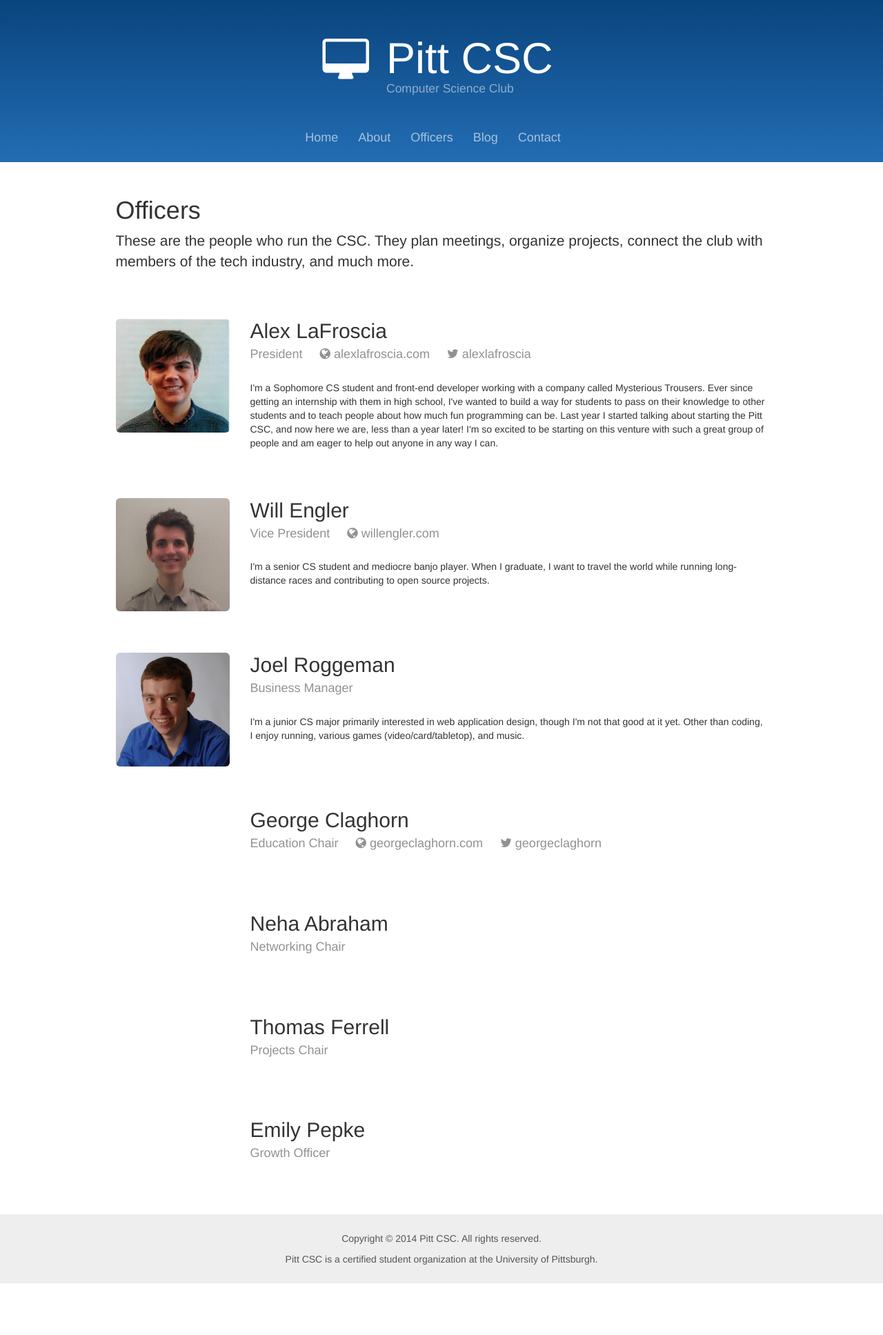
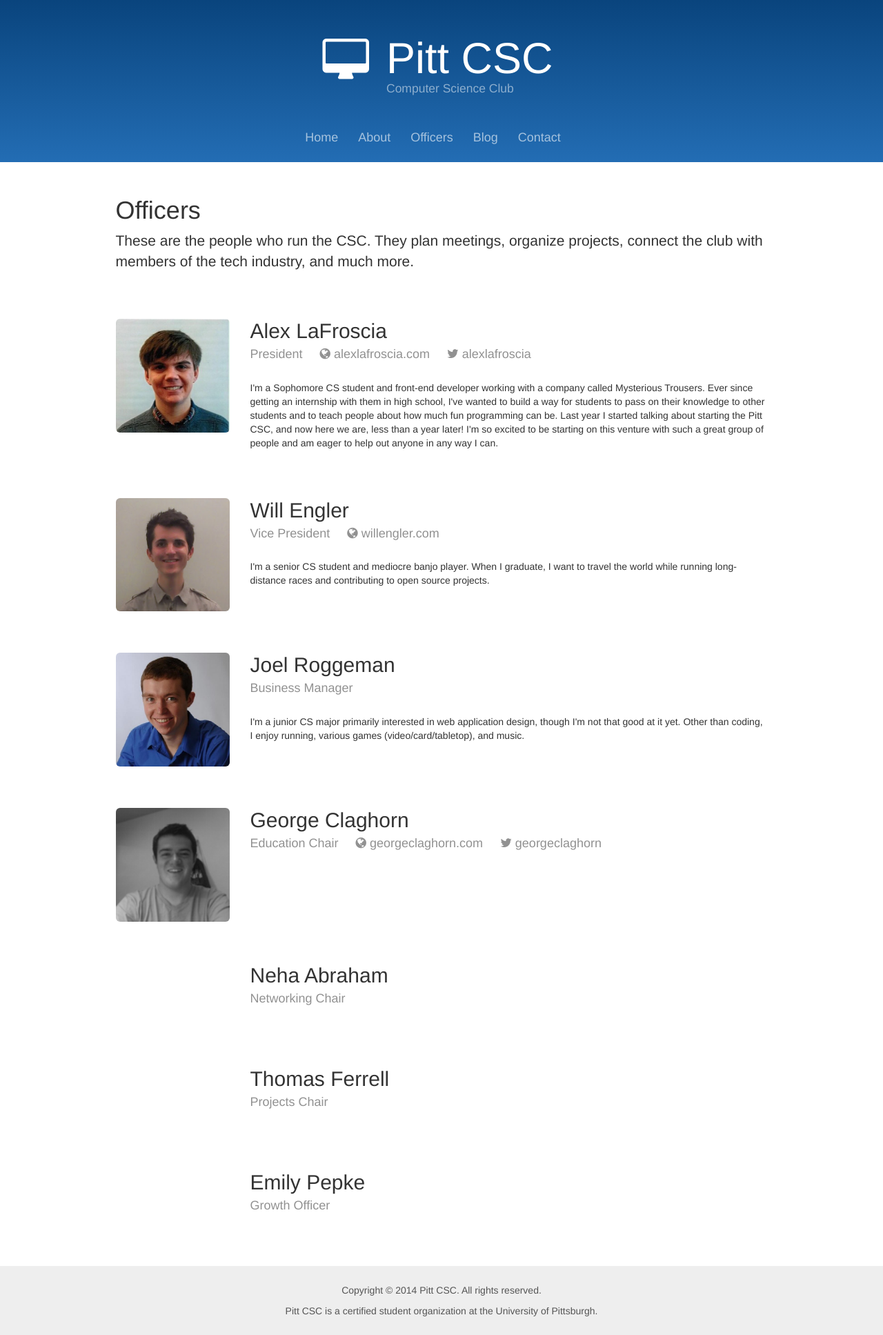
Before and after one commit to pittcsc/old-pittcsc-website-archived, a Jekyll site: the page built from officers/index.html, in a window 1280 px wide. Shown: the whole page at 69% size. Built offline with Jekyll 4.4.1, drawn with Linux system fonts in a browser that asks for light colours; Markdown is read by kramdown in place of the engine named in the settings; before the commit the page ends 1860 px from its top, so only the background shows below that.

Commit message:
Add my portrait

```diff
--- a/_data/officers.yml
+++ b/_data/officers.yml
@@ -28,6 +28,7 @@
   name: George Claghorn
   email: george.claghorn@gmail.com
   bio:
+  portrait_path: "/assets/images/officers/george.png"
   twitter_username: georgeclaghorn
   website:
     url: http://georgeclaghorn.com
```
Also changed, not shown: assets/images/officers/george.png (added).
